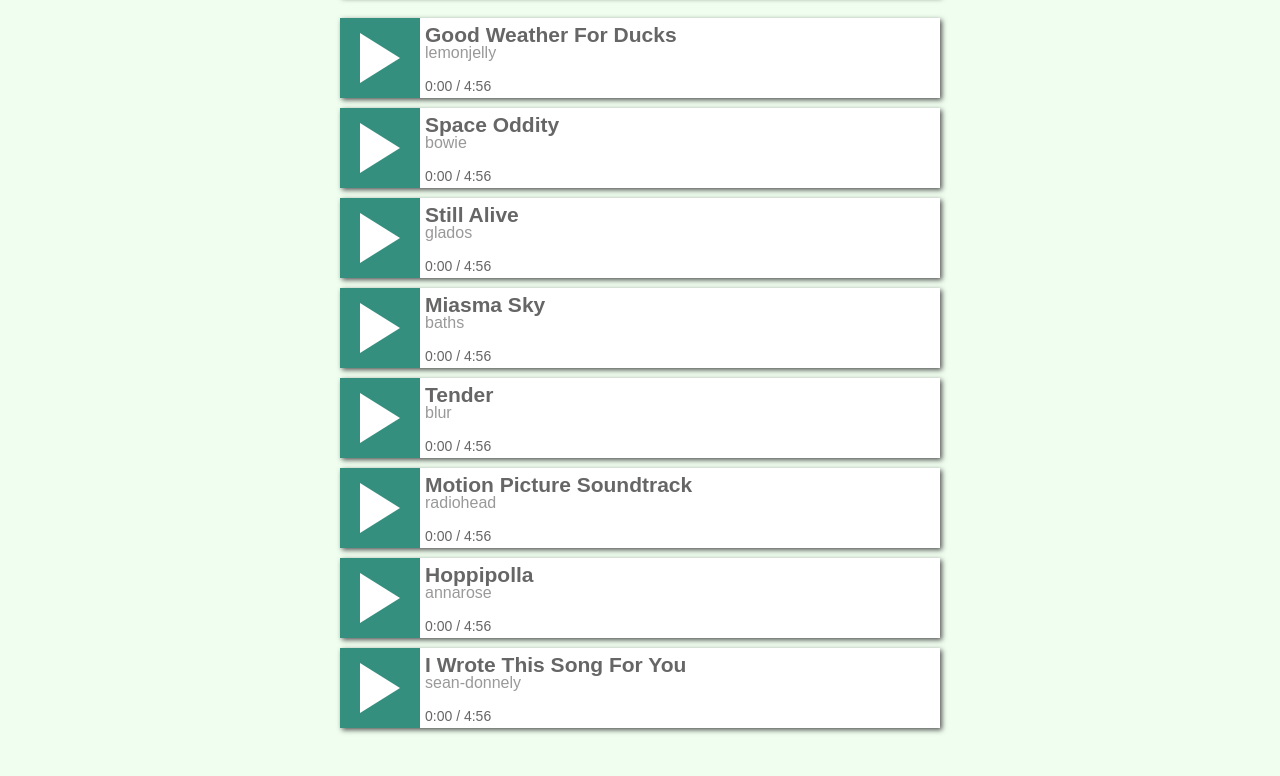
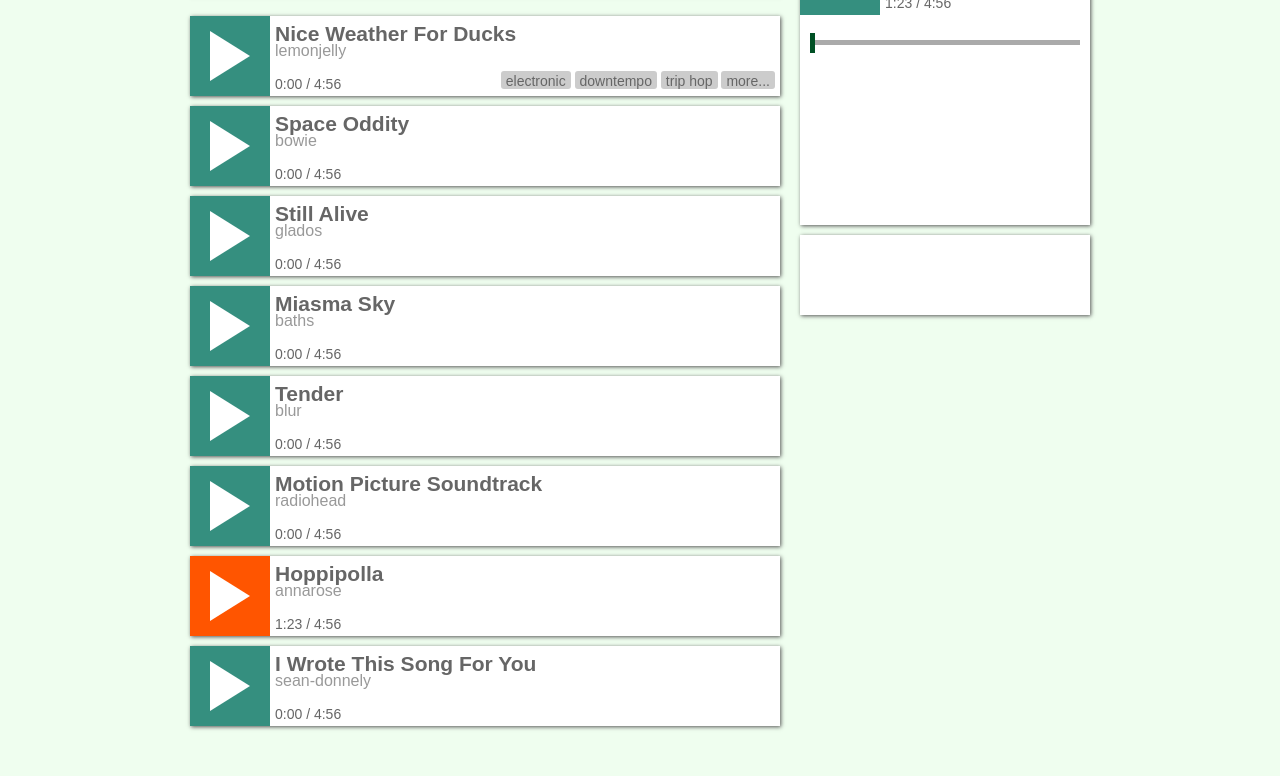
Before and after one commit to msoanes/pages-testing, a plain HTML site: page index.html in a window 1280 px wide. Shown: the part 145-921 px from the top of the page. Before the commit the page ends 800 px from the top, so only its background shows below. Drawn offline with Linux system fonts and the light colour scheme; a web font is replaced by a local one.

Commit message:
Fuck it this needs some organization do it tomorrow

```diff
--- a/index.html
+++ b/index.html
@@ -1,6 +1,7 @@
 <html>
   <head>
     <title>SilentIsland</title>
+    <link href='http://fonts.googleapis.com/css?family=Cambay' rel='stylesheet' type='text/css'>
     <link href='http://fonts.googleapis.com/css?family=Domine:400,700' rel='stylesheet' type='text/css'>    <link rel="stylesheet" href="master.css" media="screen" title="no title" charset="utf-8">
   </head>
   <body>
@@ -21,8 +22,11 @@
           <input type="text" name="name" value="" placeholder="Search for artists, songs or tags"/>
         </div>
       </div>
+    </div>
 
-      <div class="content">
+
+    <div class="content">
+      <div class="left-content">
         <div class="title">
           <h1>Stream</h1>
         </div>
@@ -31,8 +35,14 @@
           <div class="song-list-item">
             <div class="play-button"></div>
             <div class="song-info">
-              <h2 class="song-title">Good Weather For Ducks</h2>
+              <h2 class="song-title">Nice Weather For Ducks</h2>
               <p class="song-uploader">lemonjelly</p>
+              <p class="tags">
+                <span class="tag">electronic</span>
+                <span class="tag">downtempo</span>
+                <span class="tag">trip hop</span>
+                <span class="tag">more...</span>
+              </p>
               <p class="time-info">
                 <span class="time-elapsed">0:00</span> /
                 <span class="time-total">4:56</span>
@@ -94,13 +104,13 @@
               </p>
             </div>
           </div>
-          <div class="song-list-item">
+          <div class="song-list-item active">
             <div class="play-button"></div>
             <div class="song-info">
               <h2 class="song-title">Hoppipolla</h2>
               <p class="song-uploader">annarose</p>
               <p class="time-info">
-                <span class="time-elapsed">0:00</span> /
+                <span class="time-elapsed">1:23</span> /
                 <span class="time-total">4:56</span>
               </p>
             </div>
@@ -118,6 +128,24 @@
           </div>
         </div>
       </div>
+      <div class="right-content">
+        <div class="player">
+          <div class="play-button play-button-main"></div>
+          <div class="song-info song-info-main">
+            <h2 class="song-title">Hoppipolla</h2>
+            <p class="song-uploader">annarose</p>
+            <p class="time-info">
+              <span class="time-elapsed">1:23</span> /
+              <span class="time-total">4:56</span>
+            </p>
+          </div>
+          <div class="song-controls">
+            <input type="range" name="name" min="0" max="296" value="0">
+          </div>
+        </div>
+
+        <div class='song-list-item'></div>
+      </div>
     </div>
   </body>
 </html>
--- a/master.css
+++ b/master.css
@@ -1,11 +1,15 @@
+html {
+  background-color: #effeef;
+}
 
 body {
-  font-family: sans-serif;
+  font-family: 'Cambay', sans-serif;
   margin: 0;
 }
 
 .nav {
   height: 60px;
+  margin: auto;
   background-color: #666666;
 }
 
@@ -98,22 +102,41 @@
 
 .content {
   margin: auto;
-  position: absolute;
+  /*position: absolute;*/
   top: 60px;
-  height: 900px;
-  width: 100%;
-  background-color: #effeef;
-  padding: none;
+  width: 900px;
+  padding: 0 0 50px 0;
+  padding-bottom: 50px;
 }
 
-.title, .song-list-item {
+.content:after {
+  content: '';
+  display: block;
+  clear: both;
+}
+
+.title, .song-list-item, .player {
   color: #666;
   max-width: 600px;
-  margin: auto;
   background-color: white;
   margin: none;
-  box-shadow: 2px 2px 5px #555;
+  box-shadow: 1px 1px 4px #555;
   cursor: default;
+  transition: box-shadow 0;
+}
+
+.left-content, .right-content {
+  float: left;
+}
+
+.left-content {
+  width: 590px;
+}
+
+.right-content {
+  width: 290px;
+  margin-left: 20px;
+  margin-top: 20px;
 }
 
 .title {
@@ -123,11 +146,12 @@
 .song-list-item {
   height: 80px;
   margin-top: 10px;
-  transition: all 0.2s;
+  transition: all 0.1s;
 }
 
 .title h1 {
   margin-left: 30px;
+  margin-top: 20px;
 }
 
 .play-button {
@@ -168,7 +192,7 @@
 
 .play-button:active:after {
   transition: none;
-  border-left-color: white;
+  border-left-color: #444;
 }
 
 .song-info {
@@ -176,6 +200,7 @@
   line-height: 0;
   padding-left: 5px;
   font-size: 14px;
+  width: 500px;
 }
 
 .song-title, .song-uploader {
@@ -199,3 +224,64 @@
   position: relative;
   top: 17px;
 }
+
+.player {
+  width: 100%;
+  height: 290px;
+}
+
+.song-controls {
+  clear: left;
+  overflow: hidden;
+  padding: 10px;
+}
+
+input[type=range] {
+  height: 5px;
+  -webkit-appearance: none;
+  background-color: #aaa;
+  position: relative;
+  cursor: pointer;
+  left: -2px;
+}
+
+input[type=range]::-webkit-slider-thumb {
+  cursor: pointer;
+  -webkit-appearance: none;
+  height: 20px;
+  width: 5px;
+  background-color: #005025;
+}
+
+.active.song-list-item .song-info .song-title {
+  /*color: #f50;*/
+}
+
+.active.song-list-item .play-button {
+  background-color: #f50;
+}
+
+.tags {
+  float: right;
+}
+
+.tag {
+  background-color: #ccc;
+  border-radius: 3px;
+  padding: 2px 5px 0px 5px;
+  transition: background-color 0.2s;
+  cursor: pointer;
+}
+
+.tag:hover {
+  color: #000;
+}
+
+.tag:active {
+  transition: none;
+  background-color: #999;
+}
+
+.song-info-main {
+  width: auto;
+}
```
